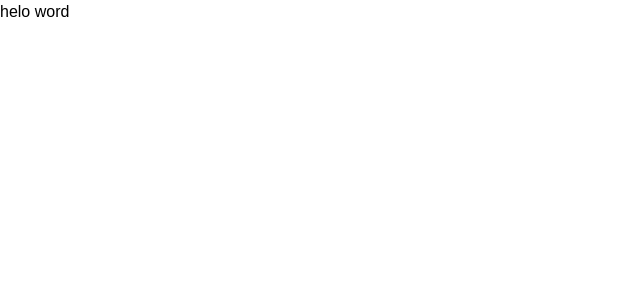
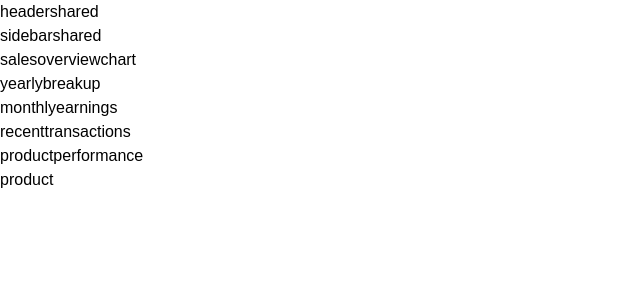
Before and after one commit to MohammadTahaBatoomi/next-cms, a Next.js app: page / in a window 1280 px wide. Shown: the top 300 px of the page, without its empty margins (0-640 px from the left). Built offline with nearby package versions, Linux system fonts and the light colour scheme.

Commit message:
link components for app folders

```diff
--- a/src/app/authentication/login/page.tsx
+++ b/src/app/authentication/login/page.tsx
@@ -1,8 +1,12 @@
-import React from 'react'
+import React, { Fragment } from 'react'
+import Login from '@/components/authentication/login'
+
 
 function page() {
   return (
-    <div>page</div>
+    <Fragment>
+      <Login />
+    </Fragment>
   )
 }
 
--- a/src/app/authentication/register/page.tsx
+++ b/src/app/authentication/register/page.tsx
@@ -1,8 +1,12 @@
-import React from 'react'
+import React, { Fragment } from 'react'
+import Register from '@/components/authentication/register'
+
 
 function page() {
   return (
-    <div>page</div>
+    <Fragment>
+      <Register />
+    </Fragment>
   )
 }
 
--- a/src/app/icons/page.tsx
+++ b/src/app/icons/page.tsx
@@ -1,8 +1,12 @@
-import React from 'react'
+import React, { Fragment } from 'react'
+import Icons from '@/components/ui/default-icons'
+
 
 function page() {
   return (
-    <div>page</div>
+    <Fragment>
+      <Icons />
+    </Fragment>
   )
 }
 
--- a/src/app/page.tsx
+++ b/src/app/page.tsx
@@ -1,10 +1,30 @@
 import Image from "next/image";
 import { Fragment } from "react";
+
+import Headershared from "@/components/shared/header-shared";
+import Sidebarshared from "@/components/shared/sidebar-shared";
+import Salesoverviewchart from "@/components/sales-overview-chart";
+import Yearlybreakup from "@/components/yearly-breakup";
+import Monthlyearnings from "@/components/monthly-earnings";
+import Recenttransactions from "@/components/recent-transactions";
+import Productperformance from "@/components/product-performance";
+import Product from "@/components/product";
 
 export default function Home() {
   return (
     <Fragment>
-      helo word
+        <Headershared />
+        <Sidebarshared />
+        <article>
+          <Salesoverviewchart />
+          <Yearlybreakup />
+          <Monthlyearnings />
+        </article>
+        <article>
+          <Recenttransactions />
+          <Productperformance />
+        </article>
+        <Product />
     </Fragment>
   );
 }
--- a/src/app/sample-page/page.tsx
+++ b/src/app/sample-page/page.tsx
@@ -1,8 +1,12 @@
-import React from 'react'
+import React, { Fragment } from 'react'
+import Sample from '@/components/ui/sample-page'
+
 
 function page() {
   return (
-    <div>page</div>
+    <Fragment>
+      <Sample />
+    </Fragment>
   )
 }
 
--- a/src/app/utilities/shadow/page.tsx
+++ b/src/app/utilities/shadow/page.tsx
@@ -1,8 +1,12 @@
-import React from 'react'
+import React, { Fragment } from 'react'
+import Shadow from '@/components/ui/default-shadow'
+
 
 function page() {
   return (
-    <div>page</div>
+    <Fragment>
+      <Shadow />
+    </Fragment>
   )
 }
 
--- a/src/app/utilities/typography/page.tsx
+++ b/src/app/utilities/typography/page.tsx
@@ -1,8 +1,12 @@
-import React from 'react'
+import React, { Fragment } from 'react'
+import Text from '@/components/ui/default-text'
+
 
 function page() {
   return (
-    <div>page</div>
+    <Fragment>
+      <Text />
+    </Fragment>
   )
 }
 
--- /dev/null
+++ b/src/components/monthly-earnings.tsx
@@ -0,0 +1,9 @@
+import React from 'react'
+
+function monthlyearnings() {
+  return (
+    <div>monthlyearnings</div>
+  )
+}
+
+export default monthlyearnings
```
